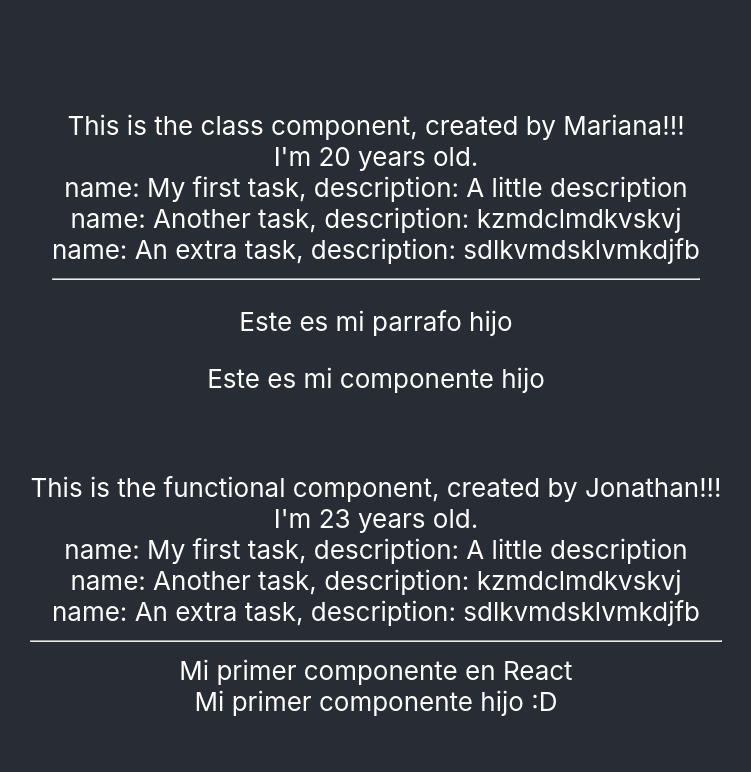
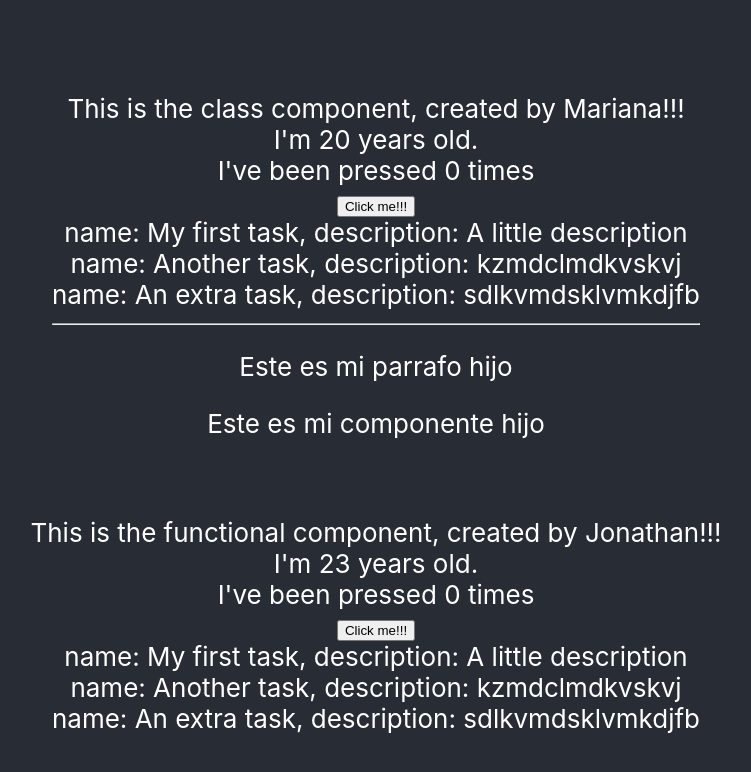
Before and after one commit to martelxy/miprimerappreact, a React (Create React App) app: page / in a window 1280 px wide. Shown: the top 772 px of the page, without its empty margins (264-1015 px from the left). Built offline with nearby package versions, Linux system fonts and the light colour scheme; the HTML template or start-up script is replaced by a standard one.

Commit message:
Manejo de estado y eventos

```diff
--- a/src/components/MyClassComponent.js
+++ b/src/components/MyClassComponent.js
@@ -4,6 +4,16 @@ class MyClassComponent extends Component {
 
   constructor(props) {
     super(props);
+    this.state = {
+      counter: 0
+    };
+    this.incrementCounter = this.incrementCounter.bind(this);
+  }
+
+  incrementCounter() {
+    this.setState(previousState => ({
+      counter: previousState.counter + 1
+    }))
   }
 
   render() {
@@ -16,6 +26,8 @@ class MyClassComponent extends Component {
         <br/>
         <span>I'm {this.props.age} years old.</span>
         <br/>
+        <div>I've been pressed {this.state.counter} times</div>
+        <button onClick={this.incrementCounter}>Click me!!!</button>
 
         {tasks.map((t, index) => (
           <div key={index}>name: {t.name}, description: {t.description}</div>
--- a/src/components/MyFunctionComponent.js
+++ b/src/components/MyFunctionComponent.js
@@ -1,6 +1,12 @@
-import React from 'react';
+import React, { useState } from 'react';
 
 function MyFunctionComponent(props) {
+
+  const [ counter, setCounter ] = useState(0);
+
+  const incrementCounter = () => {
+    setCounter(counter + 1);
+  };
 
   return (
     <p>
@@ -8,12 +14,12 @@ function MyFunctionComponent(props) {
       <br/>
       <span>I'm {props.age} years old.</span>
       <br/>
+      <div>I've been pressed {counter} times</div>
+      <button onClick={incrementCounter}>Click me!!!</button>
 
       {props.tasks.map((t, index) => (
         <div key={index}>name: {t.name}, description: {t.description}</div>
       ))}
-      <hr/>
-      {props.children}
     </p>
   );
 
```
